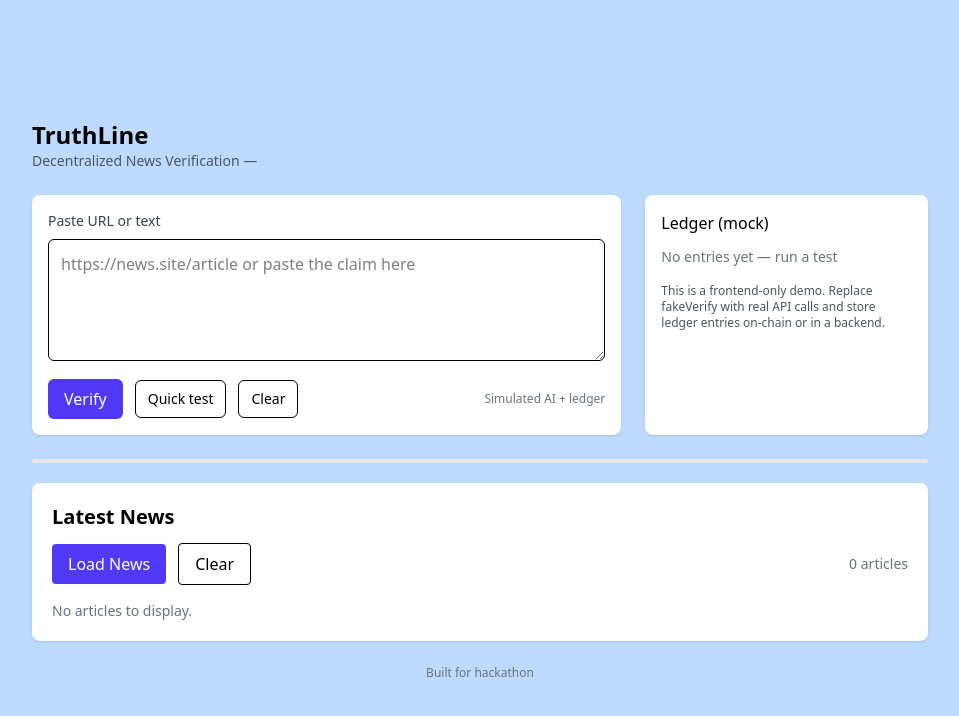
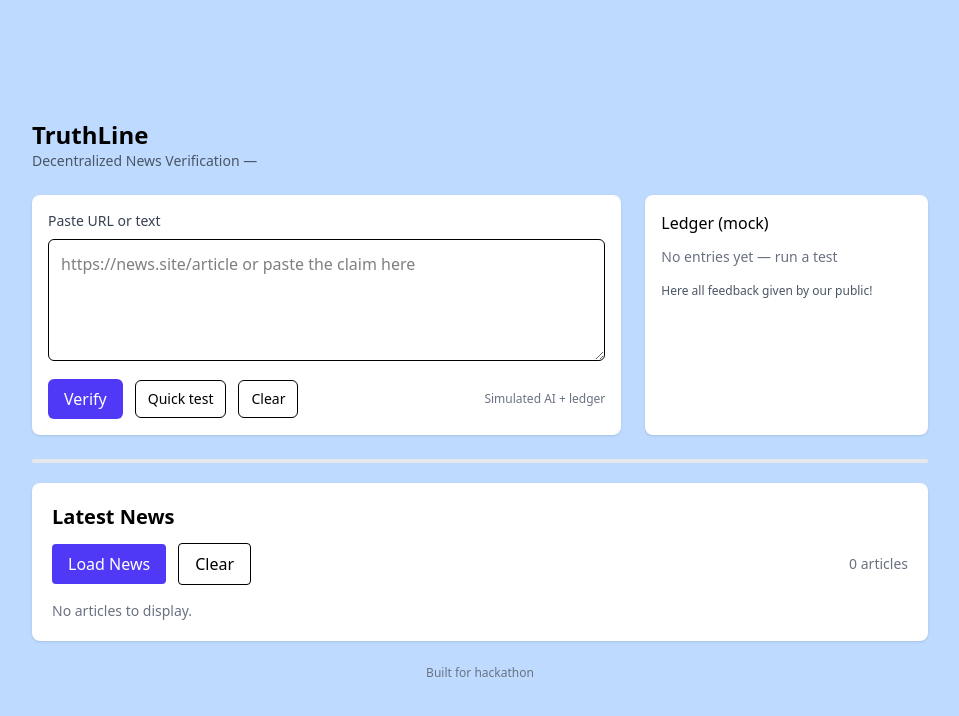
Before and after one commit to ashraf0205/truthline, a React (Vite) app: page / in a window 1280 px wide. Shown: the top 716 px of the page, without its empty margins (160-1119 px from the left). Built offline with nearby package versions, Linux system fonts and the light colour scheme.

Commit message:
some changes in ledger

```diff
--- a/src/components/Ledger.jsx
+++ b/src/components/Ledger.jsx
@@ -25,8 +25,7 @@ function Ledger({ ledger }) {
       </ul>
 
       <div className="mt-4 text-xs text-gray-600">
-        This is a frontend-only demo. Replace fakeVerify with real API calls and
-        store ledger entries on-chain or in a backend.
+        Here all feedback given by our public!
       </div>
     </aside>
   );
```
